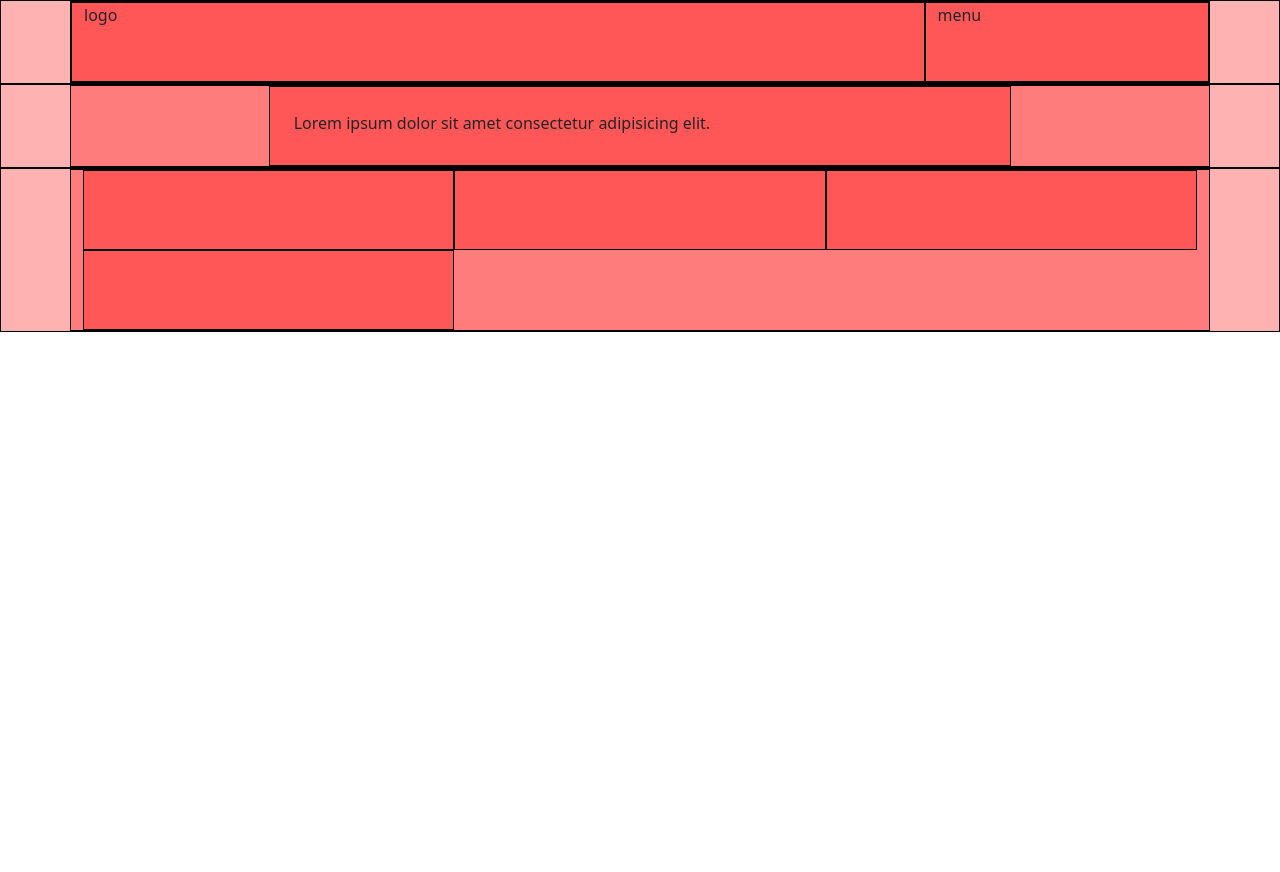
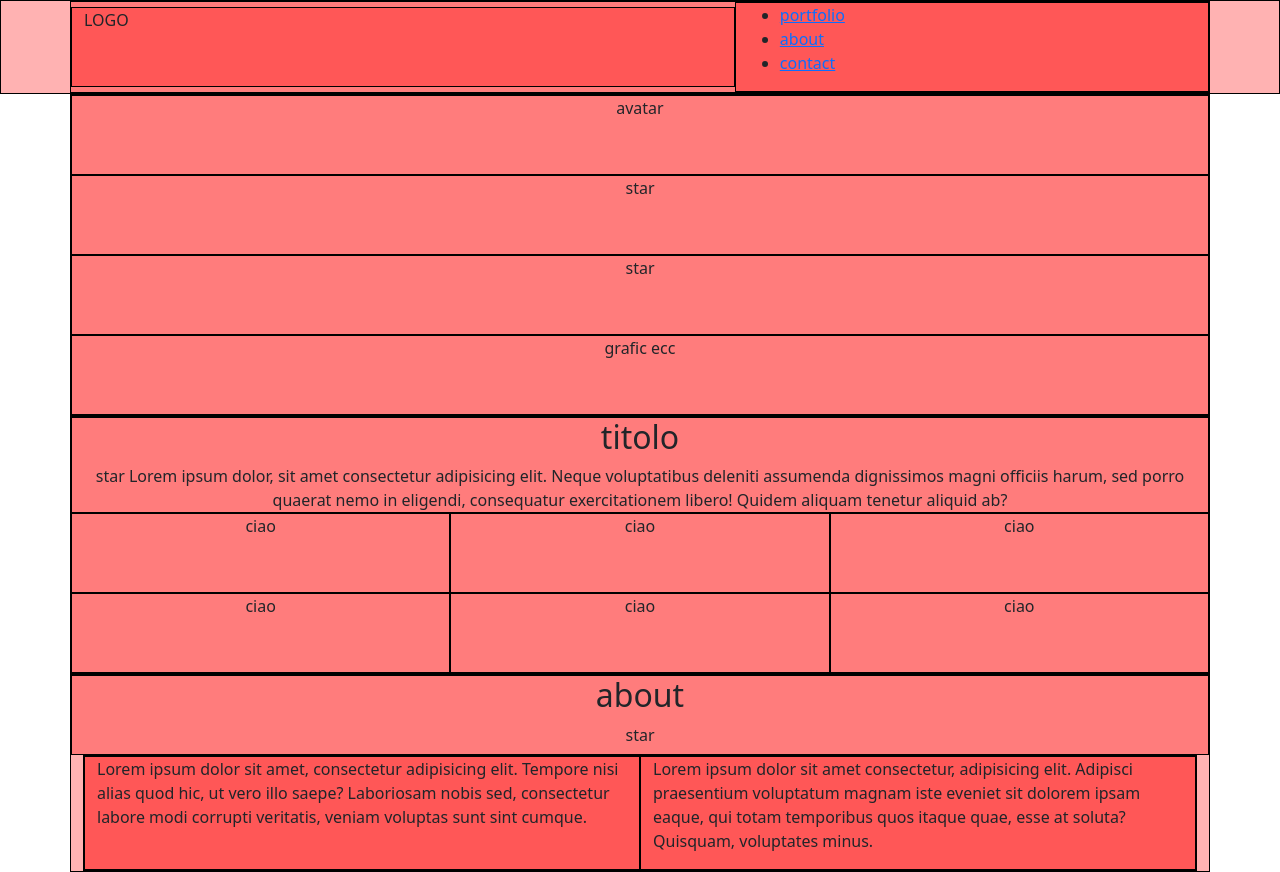
Before and after one commit to Laroussi-Sarhane/html-css-bootstrap-freelancer, a plain HTML site: page index.html in a window 1280 px wide. Before the commit the page ends 800 px from the top, so only its background shows below. Drawn offline with nearby package versions, Linux system fonts and the light colour scheme.

Commit message:
add custroction

```diff
--- a/index.html
+++ b/index.html
@@ -12,16 +12,26 @@
 </head>
 <body>
   <header class="container-fluid ">
-    <div class="container h-100 ">
 
-      <div class="row h-100 row-cols-2  justify-content-between   ">
+    <div class="container">
 
-        <div class="col-xs-9 col-sm-8 col-xl-9 ">logo</div>
+      <div class="row h-100 align-items-center ">
 
-        <div class="col-sm-4 col-xl-3 ">
-          <div class="hamburger d-md-none d-xl-none text-end ">h</div>
-          <div class="nav d-none d-md-block ">menu</div>
+        <div class="col-10 col-md-7 align-content-center justify-content-start  d-flex ">
+          LOGO
         </div>
+        <div class="col-2 col-md-5 ">
+          <nav class="menu d-flex    d-none d-md-block d-xl-block ">
+             <ul>
+               <li><a href="">portfolio </a></li>
+               <li><a href="">about </a></li>
+               <li><a href=""> contact</a></li>
+
+              </ul>
+         </nav>
+
+          <div class="hamburger d-flex d-md-none d-xl-none">H</div>
+          </div>
 
       </div>
 
@@ -30,26 +40,93 @@
   </header>
 
   <main>
+    <!-- -jumbotron -->
 
-    <!-- jumbo -->
-    <section class="container-fluid d-flex justify-content-center debug">
-      <div class="container h-100  d-flex justify-content-center debug">
-        <div class="col-11 debug h-100 p-4 col-md-8 col-xxl-5 ">
-          Lorem ipsum dolor sit amet consectetur adipisicing elit.
+    <section class="jumbotron">
+      <div class="container">
+        <div class="row">
+          <div class="col-12 text-center ">avatar</div>
+          <div class="col-12 text-center">star</div>
+          <div class="col-12 text-center">star</div>
+          <div class="col-12 text-center">grafic ecc</div>
         </div>
       </div>
     </section>
+   <!-- -jumbotron -->
 
-    <!-- portfolio -->
-    <section class="container-fluid ">
-      <div class="container-md h-100  d-flex flex-wrap debug ">
-        <div class="col-12 h-25 col-md-6 col-xl-4 debug"></div>
-        <div class="col-12 h-25 col-md-6 col-xl-4 debug"></div>
-        <div class="col-12 h-25 col-md-6 col-xl-4 debug"></div>
-        <div class="col-12 h-25 col-md-6 col-xl-4 debug"></div>
+   <!-- portfolio -->
+   <section class="portfolio">
+    <div class="container">
+      <div class="row text-center ">
+        <div class="col-12 debug">
+          <h2>titolo</h2>
+          <div>star Lorem ipsum dolor, sit amet consectetur adipisicing elit. Neque voluptatibus deleniti assumenda dignissimos magni officiis harum, sed porro quaerat nemo in eligendi, consequatur exercitationem libero! Quidem aliquam tenetur aliquid ab?</div>
+
+        </div>
+
       </div>
-    </section>
+      <!-- cards -->
+      <div class="row row-cols-1 row-cols-md-2 row-cols-xl-3 d-flex text-center  ">
+        <div class="col debug">
+          <div class="la_card mb-3 ">ciao</div>
+        </div>
+
+        <div class="col debug">
+          <div class="la_card mb-3 ">ciao</div>
+        </div>
+
+        <div class="col debug">
+          <div class="la_card mb-3 ">ciao</div>
+        </div>
+
+        <div class="col debug">
+          <div class="la_card mb-3 ">ciao</div>
+        </div>
+
+        <div class="col debug">
+          <div class="la_card mb-3 ">ciao</div>
+        </div>
+
+        <div class="col debug">
+          <div class="la_card mb-3 ">ciao</div>
+        </div>
+
+      </div>
+    </div>
+    <!-- cards -->
+   </section>
+
+   <section class="about">
+    <div class="container debug">
+      <div class="row text-center">
+        <div class="col-12">
+          <h2>about</h2>
+          <div class="debug">star</div>
+
+        </div>
+      </div>
+
+      <div class="ls_container">
+        <div class="container-fluid">
+
+          <div class="row row-cols-1 row-cols-md-2">
+
+            <div class="col debug">
+             <p>Lorem ipsum dolor sit amet, consectetur adipisicing elit. Tempore nisi alias quod hic, ut vero illo saepe? Laboriosam nobis sed, consectetur labore modi corrupti veritatis, veniam voluptas sunt sint cumque.</p>
+            </div>
+
+            <div class="col debug">
+              <p>Lorem ipsum dolor sit amet consectetur, adipisicing elit. Adipisci praesentium voluptatum magnam iste eveniet sit dolorem ipsam eaque, qui totam temporibus quos itaque quae, esse at soluta? Quisquam, voluptates minus.</p>
+            </div>
+          </div>
+        </div>
+      </div>
+    </div>
+
+   </section>
 
 
+
+  </main>
 </body>
 </html>
```
